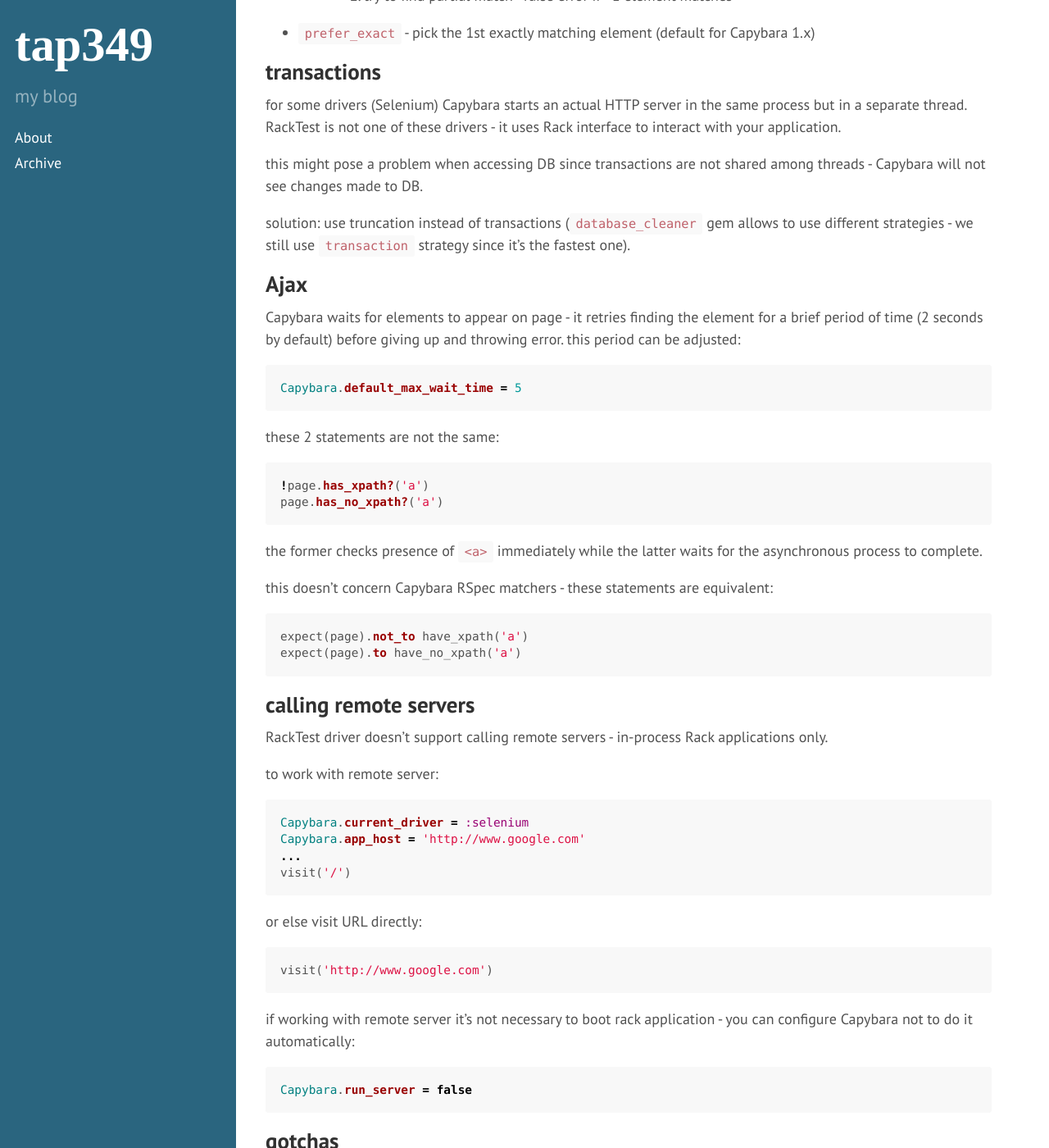
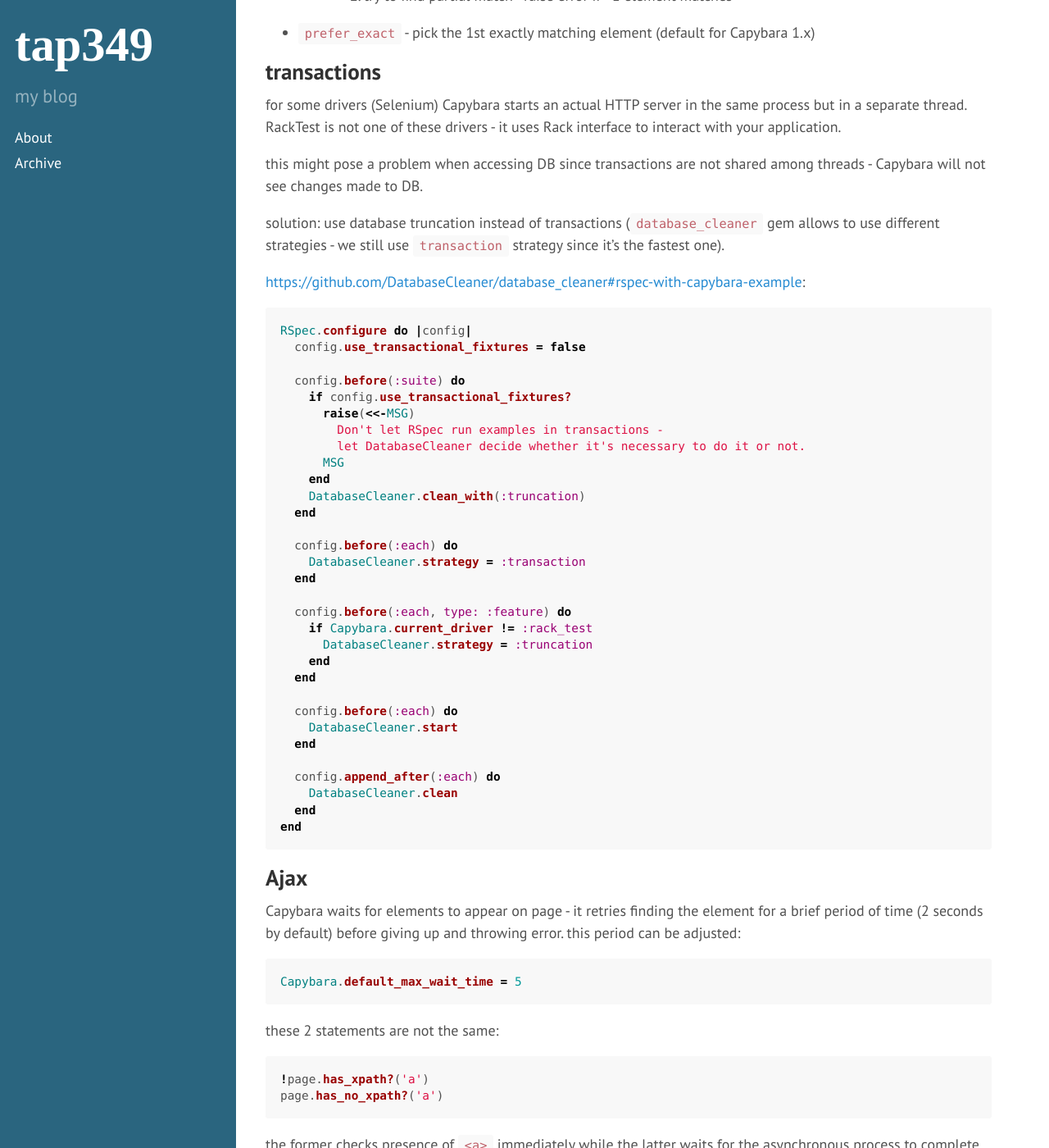
Before and after one commit to tap349/tap349.github.io, a Jekyll site: the page built from _posts/2016-04-09-capybara.md, in a window 1280 px wide and 1400 px high, scrolled down 9852 px. Shown: the whole window at 82% size. Built offline with Jekyll 4.4.1, drawn with Linux system fonts in a browser that asks for light colours.

Commit message:
update 2016-04-14_16:16:51

````diff
--- a/_posts/2016-04-09-capybara.md
+++ b/_posts/2016-04-09-capybara.md
@@ -12,7 +12,6 @@ extracts from <https://github.com/jnicklas/capybara>.
 
 * TOC
 {:toc}
-
 
 ## about
 
@@ -422,9 +421,45 @@ with your application.
 this might pose a problem when accessing DB since transactions are not
 shared among threads - Capybara will not see changes made to DB.
 
-solution: use truncation instead of transactions
+solution: use database truncation instead of transactions
 (`database_cleaner` gem allows to use different strategies -
 we still use `transaction` strategy since it's the fastest one).
+
+<https://github.com/DatabaseCleaner/database_cleaner#rspec-with-capybara-example>:
+
+```ruby
+RSpec.configure do |config|
+  config.use_transactional_fixtures = false
+
+  config.before(:suite) do
+    if config.use_transactional_fixtures?
+      raise(<<-MSG)
+        Don't let RSpec run examples in transactions -
+        let DatabaseCleaner decide whether it's necessary to do it or not.
+      MSG
+    end
+    DatabaseCleaner.clean_with(:truncation)
+  end
+
+  config.before(:each) do
+    DatabaseCleaner.strategy = :transaction
+  end
+
+  config.before(:each, type: :feature) do
+    if Capybara.current_driver != :rack_test
+      DatabaseCleaner.strategy = :truncation
+    end
+  end
+
+  config.before(:each) do
+    DatabaseCleaner.start
+  end
+
+  config.append_after(:each) do
+    DatabaseCleaner.clean
+  end
+end
+```
 
 ## Ajax
 
````
